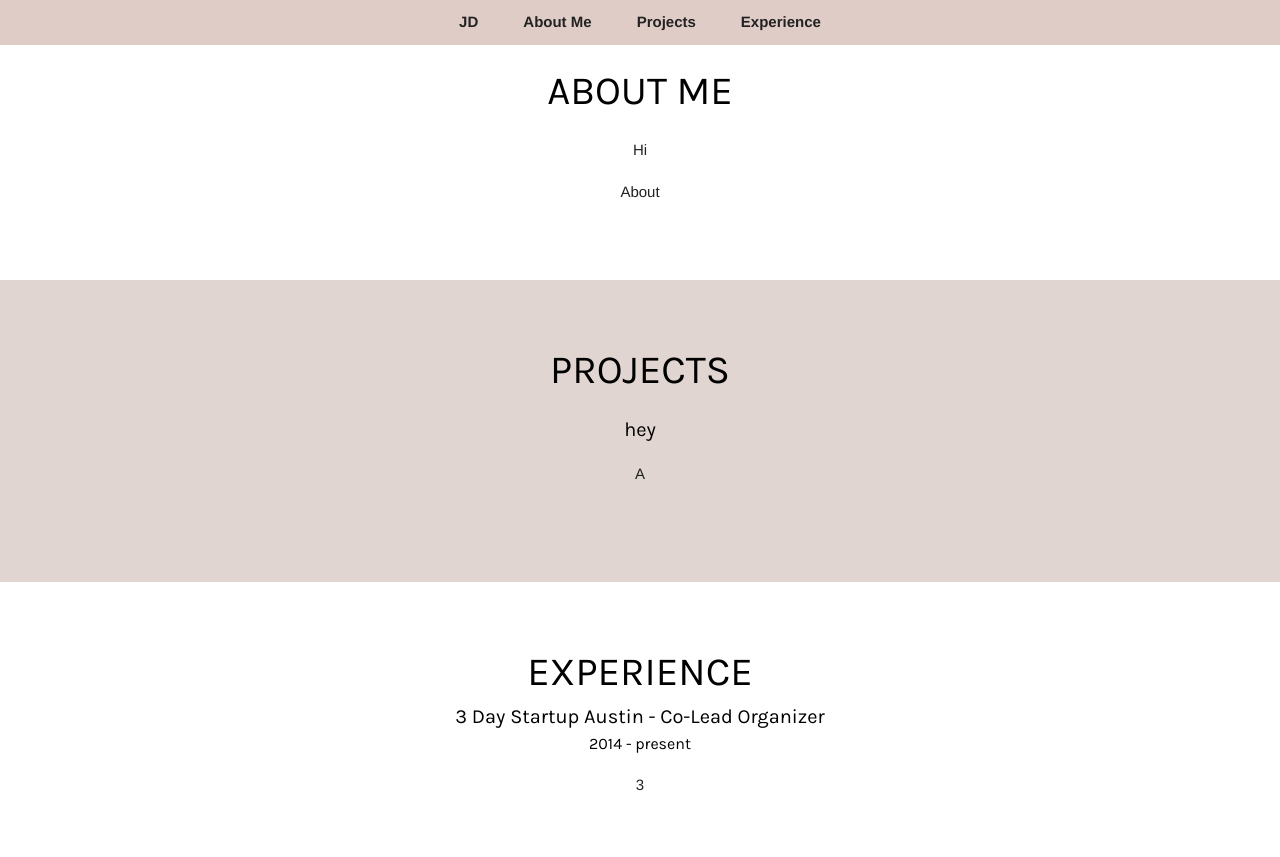
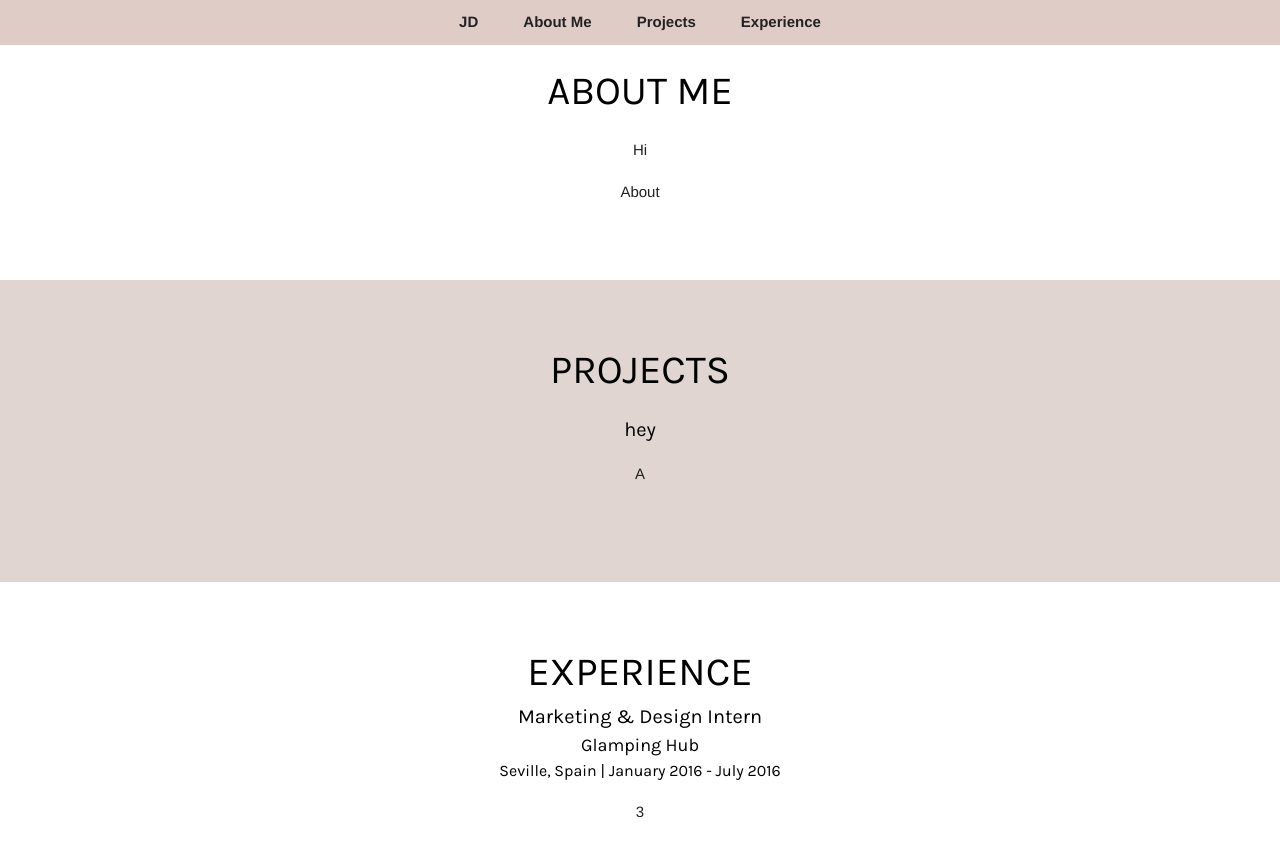
Before and after one commit to jubalu/jubalu.github.io, a Jekyll site: the page built from README.md, in a window 1280 px wide and 900 px high, scrolled down 944 px. Shown: the top 857 px of the window. Built offline with Jekyll 4.4.1, drawn with Linux system fonts in a browser that asks for light colours; nearby versions of some CDN libraries; our own code applies the rules of GitHub Pages for plain Markdown files.

Commit message:
Update default.html

```diff
--- a/_layouts/default.html
+++ b/_layouts/default.html
@@ -77,8 +77,9 @@
         <section id="experience">
             <div class="content">
                 <h2>Experience</h2>
-                <h3>3 Day Startup Austin - Co-Lead Organizer</h3>
-                <h6>2014 - present</h6>
+                <h3>Marketing & Design Intern</h3>
+                <h5>Glamping Hub</h5>
+                <h6>Seville, Spain | January 2016 - July 2016</h6>
                 <p>3 </p>
             </div>
         </section>
```
